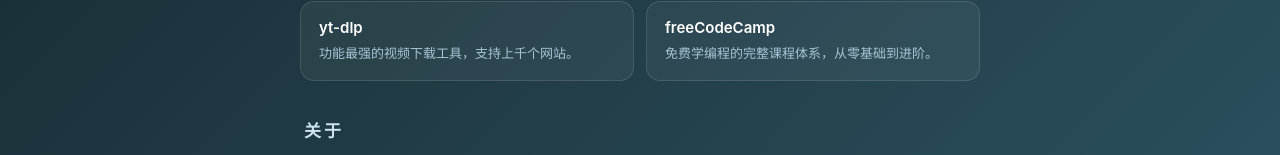
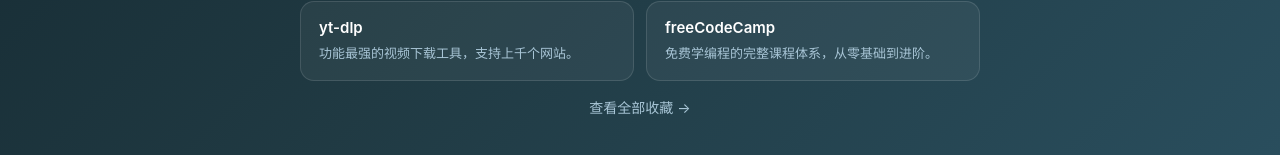
Before and after one commit to jiaoao3333/jiaoao3333.github.io, a plain HTML site: page index.html in a window 1280 px wide. Shown: the part 765-920 px from the top of the page. Drawn offline with Linux system fonts and the light colour scheme.

Commit message:
主页精选收藏区增加「查看全部收藏」入口

```diff
--- a/index.html
+++ b/index.html
@@ -72,6 +72,7 @@ h2{font-size:17px;letter-spacing:3px;color:#cfe3ee;margin:36px 4px 14px}
 <div class="desc">免费学编程的完整课程体系，从零基础到进阶。</div>
 </a>
 </div>
+<p style="text-align:center;margin-top:16px"><a href="collection.html" style="color:#a8c5d6;font-size:14px;text-decoration:none">查看全部收藏 →</a></p>
 
 <h2>关于</h2>
 <div class="about">平时喜欢折腾效率工具、开源项目和各类自动化脚本。这个主页是我的一个小据点，会慢慢充实。有事可以通过上面的邮箱联系我。</div>
```
